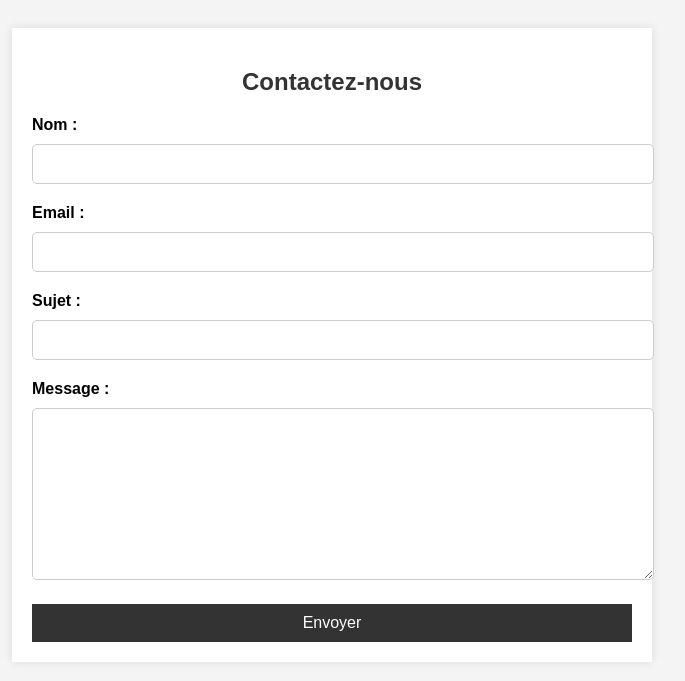
After one commit to sasmen/CVportfolio, a PHP site: page /contact.php in a window 1280 px wide. The commit adds this page. Shown: the top 681 px of the page, without its empty margins (308-993 px from the left). Run offline with PHP 8.4, Linux system fonts and the light colour scheme.

Commit message:
ajout contact

```diff
--- /dev/null
+++ b/contact.php
@@ -0,0 +1,150 @@
+<?php
+// Initialisation des variables
+$nom = $email = $sujet = $message = "";
+$nom_err = $email_err = $sujet_err = $message_err = $success_msg = "";
+
+// Vérification des données soumises lorsque le formulaire est envoyé
+if ($_SERVER["REQUEST_METHOD"] == "POST") {
+
+    // Validation du nom
+    if (empty($_POST["name"])) {
+        $nom_err = "Le nom est requis";
+    } else {
+        $nom = htmlspecialchars(trim($_POST["name"]));
+    }
+
+    // Validation de l'email
+    if (empty($_POST["email"])) {
+        $email_err = "L'email est requis";
+    } elseif (!filter_var($_POST["email"], FILTER_VALIDATE_EMAIL)) {
+        $email_err = "Email invalide";
+    } else {
+        $email = htmlspecialchars(trim($_POST["email"]));
+    }
+
+    // Validation du sujet
+    if (empty($_POST["subject"])) {
+        $sujet_err = "Le sujet est requis";
+    } else {
+        $sujet = htmlspecialchars(trim($_POST["subject"]));
+    }
+
+    // Validation du message
+    if (empty($_POST["message"])) {
+        $message_err = "Le message est requis";
+    } else {
+        $message = htmlspecialchars(trim($_POST["message"]));
+    }
+
+    // Si tout est valide, on envoie l'email
+    if (empty($nom_err) && empty($email_err) && empty($sujet_err) && empty($message_err)) {
+        $to = "votreemail@example.com";  // Remplacez par votre adresse email
+        $headers = "From: $email\r\n";
+        $body = "Nom: $nom\nEmail: $email\n\nMessage:\n$message";
+
+        if (mail($to, $sujet, $body, $headers)) {
+            $success_msg = "Message envoyé avec succès !";
+            // Réinitialisation des champs après envoi
+            $nom = $email = $sujet = $message = "";
+        } else {
+            $success_msg = "Erreur lors de l'envoi du message.";
+        }
+    }
+}
+?>
+
+<!DOCTYPE html>
+<html lang="fr">
+<head>
+    <meta charset="UTF-8">
+    <meta name="viewport" content="width=device-width, initial-scale=1.0">
+    <title>Formulaire de contact</title>
+    <style>
+        body {
+            font-family: Arial, sans-serif;
+            background-color: #f4f4f4;
+            padding: 20px;
+        }
+        .container {
+            max-width: 600px;
+            margin: 0 auto;
+            background: white;
+            padding: 20px;
+            box-shadow: 0 0 10px rgba(0, 0, 0, 0.1);
+        }
+        h2 {
+            text-align: center;
+            color: #333;
+        }
+        label {
+            font-weight: bold;
+            margin-bottom: 10px;
+            display: block;
+        }
+        input, textarea {
+            width: 100%;
+            padding: 10px;
+            margin-bottom: 20px;
+            border: 1px solid #ccc;
+            border-radius: 5px;
+            font-size: 16px;
+        }
+        textarea {
+            height: 150px;
+        }
+        button {
+            display: block;
+            width: 100%;
+            padding: 10px;
+            background-color: #333;
+            color: white;
+            border: none;
+            font-size: 16px;
+            cursor: pointer;
+        }
+        button:hover {
+            background-color: #555;
+        }
+        .error {
+            color: red;
+            font-size: 14px;
+        }
+        .success {
+            color: green;
+            font-size: 16px;
+            text-align: center;
+        }
+    </style>
+</head>
+<body>
+
+<div class="container">
+    <h2>Contactez-nous</h2>
+
+    <?php if (!empty($success_msg)): ?>
+        <p class="success"><?= $success_msg ?></p>
+    <?php endif; ?>
+
+    <form method="POST" action="<?= htmlspecialchars($_SERVER["PHP_SELF"]); ?>">
+        <label for="name">Nom :</label>
+        <input type="text" id="name" name="name" value="<?= $nom ?>" required>
+        <span class="error"><?= $nom_err ?></span>
+
+        <label for="email">Email :</label>
+        <input type="email" id="email" name="email" value="<?= $email ?>" required>
+        <span class="error"><?= $email_err ?></span>
+
+        <label for="subject">Sujet :</label>
+        <input type="text" id="subject" name="subject" value="<?= $sujet ?>" required>
+        <span class="error"><?= $sujet_err ?></span>
+
+        <label for="message">Message :</label>
+        <textarea id="message" name="message" required><?= $message ?></textarea>
+        <span class="error"><?= $message_err ?></span>
+
+        <button type="submit">Envoyer</button>
+    </form>
+</div>
+
+</body>
+</html>
```
Also changed, not shown: cv.php (+12 -4 lines).
